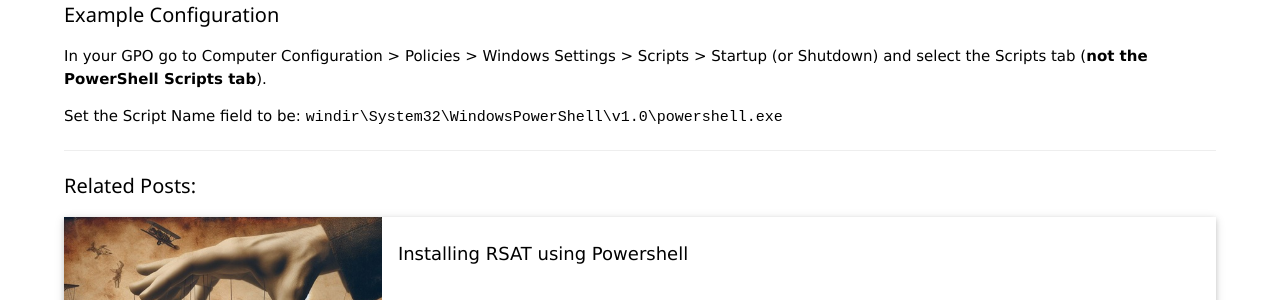
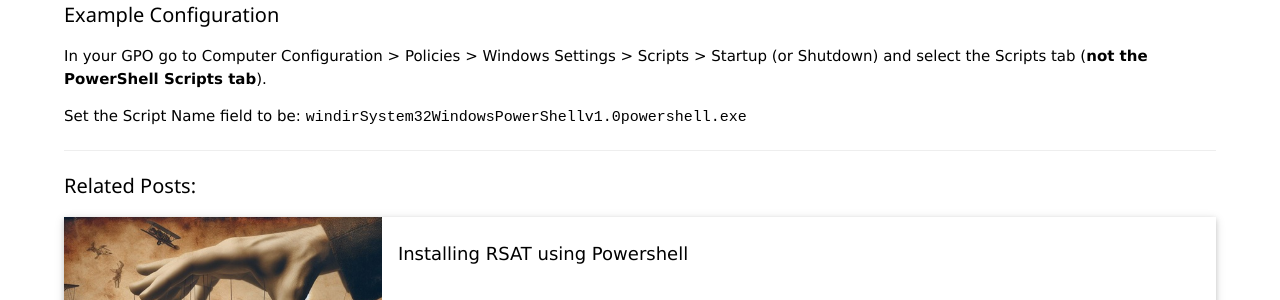
Before and after one commit to sg-sec/sg-sec.github.io, a Jekyll site: the page built from _posts/2024-06-04-Run-Powershell-from-GPO.md, in a window 1280 px wide. Shown: the part 318-618 px from the top of the page. Built offline with Jekyll 4.4.1, drawn with Linux system fonts in a browser that asks for light colours.

Commit message:
Update 2024-06-04-Run-Powershell-from-GPO.md

```diff
--- a/_posts/2024-06-04-Run-Powershell-from-GPO.md
+++ b/_posts/2024-06-04-Run-Powershell-from-GPO.md
@@ -17,4 +17,4 @@ I find the following configuration to be more reliable.
 In your GPO go to Computer Configuration > Policies > Windows Settings > Scripts > Startup (or Shutdown) and select the Scripts tab (**not the PowerShell Scripts tab**).
 
 Set the Script Name field to be:
-`windir\System32\WindowsPowerShell\v1.0\powershell.exe`
+`windirSystem32WindowsPowerShellv1.0powershell.exe`
```
